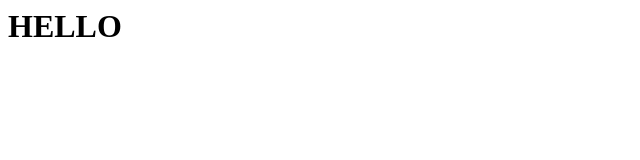
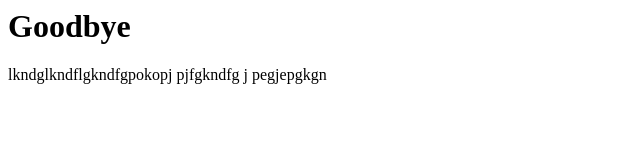
Before and after one commit to cfatesta/test02, a plain HTML site: page index.html in a window 1280 px wide. Shown: the whole page, without its empty margins (0-640 px from the left). Drawn offline with Linux system fonts and the light colour scheme.

Commit message:
Adding some content
Note to self: add real content.

```diff
--- a/index.html
+++ b/index.html
@@ -2,6 +2,8 @@
 <head></head>
 
 <body>
-    <h1>HELLO</h1>
+    <h1>Goodbye</h1>
+
+    <p>lkndglkndflgkndfgpokopj pjfgkndfg j pegjepgkgn</p>
 </body>
 </html>
```
